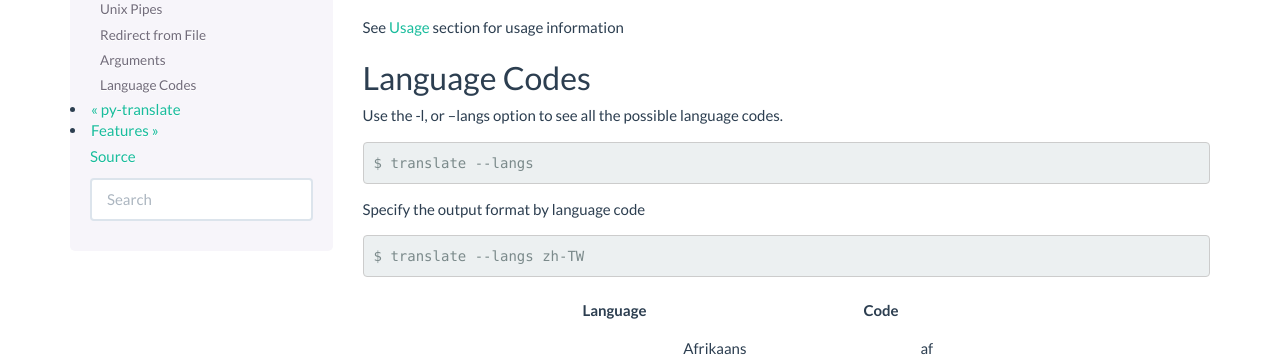
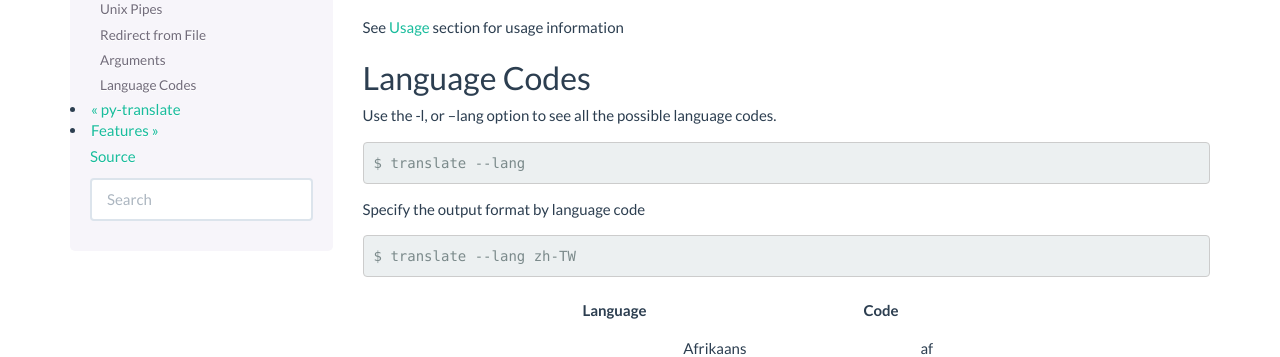
Before and after one commit to jjangsangy/py-translate, a Sphinx documentation site: the page built from docs/users/examples.rst, in a window 1280 px wide and 900 px high, scrolled down 712 px. Shown: the part 154-511 px from the top of the window. Built offline with Sphinx 7.4.7, drawn with Linux system fonts in a browser that asks for light colours.

Commit message:
typo in --langs

```diff
--- a/docs/users/examples.rst
+++ b/docs/users/examples.rst
@@ -48,17 +48,17 @@ See :ref:`usage` section for usage information
 Language Codes
 ~~~~~~~~~~~~~~
 
-Use the -l, or --langs option to see all the possible language codes.
+Use the -l, or --lang option to see all the possible language codes.
 
 .. code-block:: bash
 
-   $ translate --langs
+   $ translate --lang
 
 Specify the output format by language code
 
 .. code-block:: bash
 
-   $ translate --langs zh-TW
+   $ translate --lang zh-TW
 
 
 .. hlist::
--- a/docs/users/usage.rst
+++ b/docs/users/usage.rst
@@ -40,6 +40,6 @@ optional arguments
 
     show program's version number and exit
 
-.. option:: -l, --langs [code]
+.. option:: -l, --lang [code]
 
    List out available language codes [can output in different languages]
--- a/setup.py
+++ b/setup.py
@@ -6,9 +6,8 @@ try:
 except ImportError:
     from distutils.core import setup
 
-
 def read(path):
-    '''Build a file path from *paths* and return the contents.'''
+    """Build a file path from *paths* and return the contents."""
     with open(path) as f:
         return f.read()
 
```
Also changed, not shown: 1 other file.
